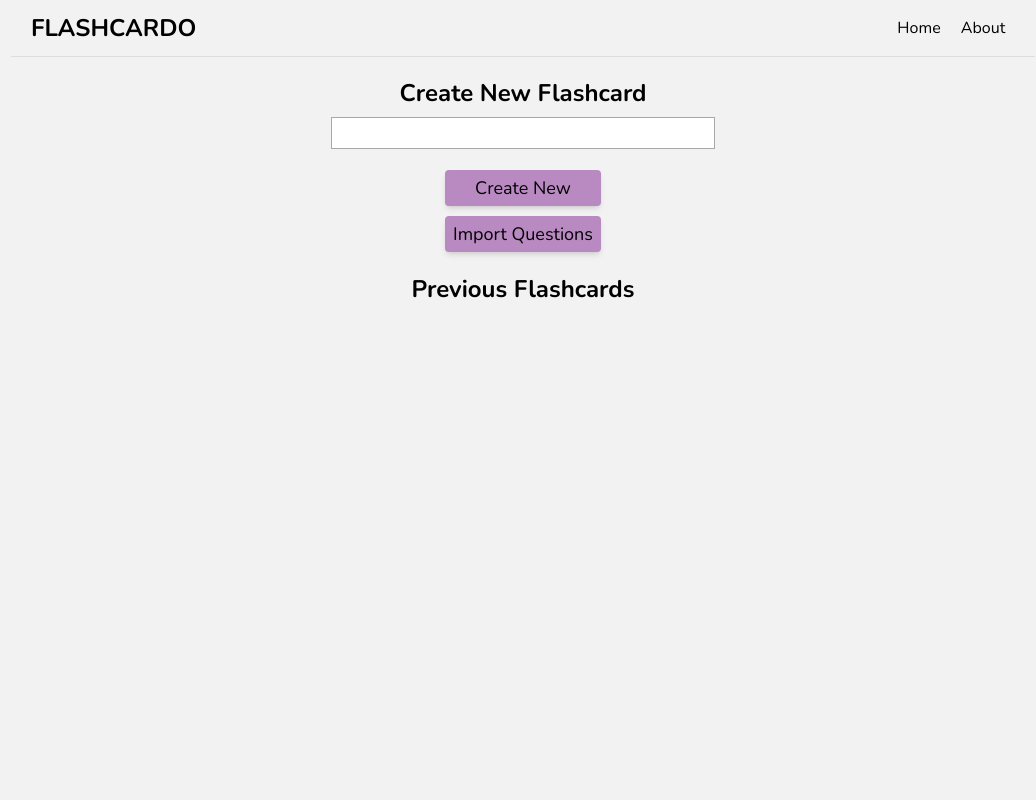
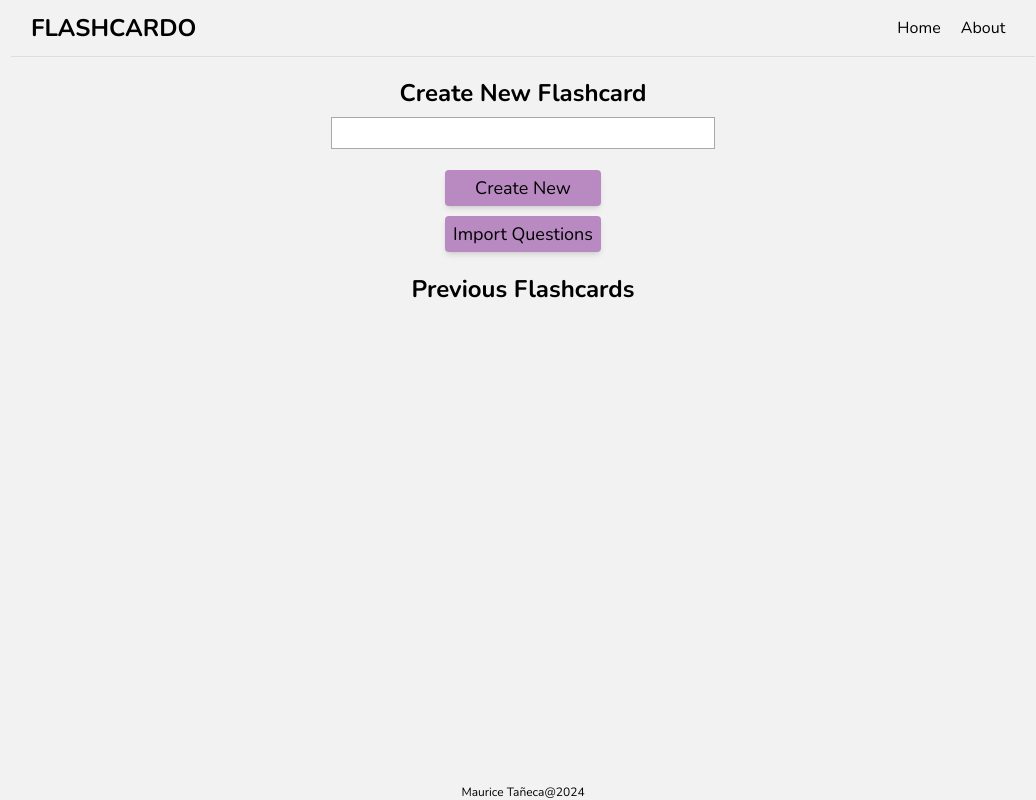
Before and after one commit to pokemau/flashcardo, a Next.js app: page / in a window 1280 px wide. Shown: the whole page, without its empty margins (117-1153 px from the left). Built offline with nearby package versions, Linux system fonts and the light colour scheme.

Commit message:
update footer and header

```diff
--- a/src/components/header-footer/Footer.tsx
+++ b/src/components/header-footer/Footer.tsx
@@ -1,7 +1,7 @@
 const Footer = () => {
   return (
-    <footer>
-      <p>Copyright Mau@2022</p>
+    <footer className="fixed bottom-0 w-full text-center mx-auto">
+      <p className="text-xs">Maurice Tañeca@2024</p>
     </footer>
   );
 };
--- a/src/components/header-footer/Layout.tsx
+++ b/src/components/header-footer/Layout.tsx
@@ -1,3 +1,4 @@
+import Footer from "./Footer";
 import Navbar from "./Navbar";
 
 type LayoutProps = {
@@ -9,6 +10,7 @@ const Layout: React.FC<LayoutProps> = ({ children }) => {
     <div className="h-[100vh]">
       <Navbar />
       {children}
+      <Footer />
     </div>
   );
 };
--- a/src/components/header-footer/Navbar.tsx
+++ b/src/components/header-footer/Navbar.tsx
@@ -4,22 +4,25 @@ const Navbar = () => {
   return (
     <nav
       className="w-[100vw] flex justify-between items-center py-3 px-5
-			border-b-[1px] border-[#ddd] md:w-[80vw] md:m-auto transition-all">
-      <div className="text-xl md:text-4xl lg:text-2xl font-[900] ">
+			border-b-[1px] border-[#ddd] md:w-[80vw] md:m-auto transition-all"
+    >
+      <Link href="/" className="text-xl md:text-4xl lg:text-2xl font-[900] ">
         <h1>FLASHCARDO</h1>
-      </div>
+      </Link>
 
       <div className="flex">
         <Link
           className="hover:bg-gray-200 flex items-center justify-center h-8 w-14 md:w-16
     rounded transition-all"
-          href="/">
+          href="/"
+        >
           Home
         </Link>
         <Link
           className="hover:bg-gray-200 flex items-center justify-center h-8 w-14 md:w-16
     rounded transition-all"
-          href="/about">
+          href="/about"
+        >
           About
         </Link>
       </div>
```
